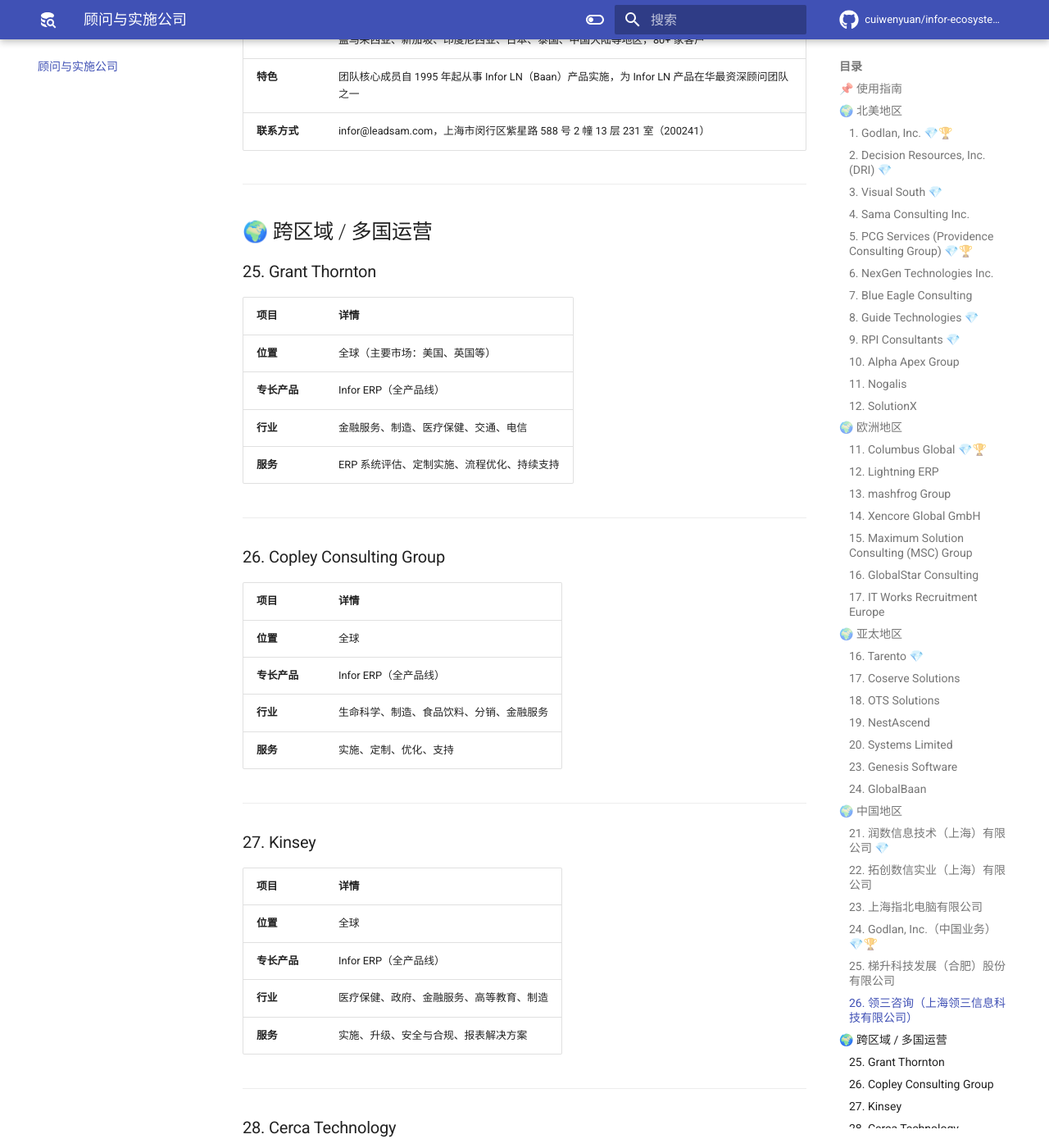
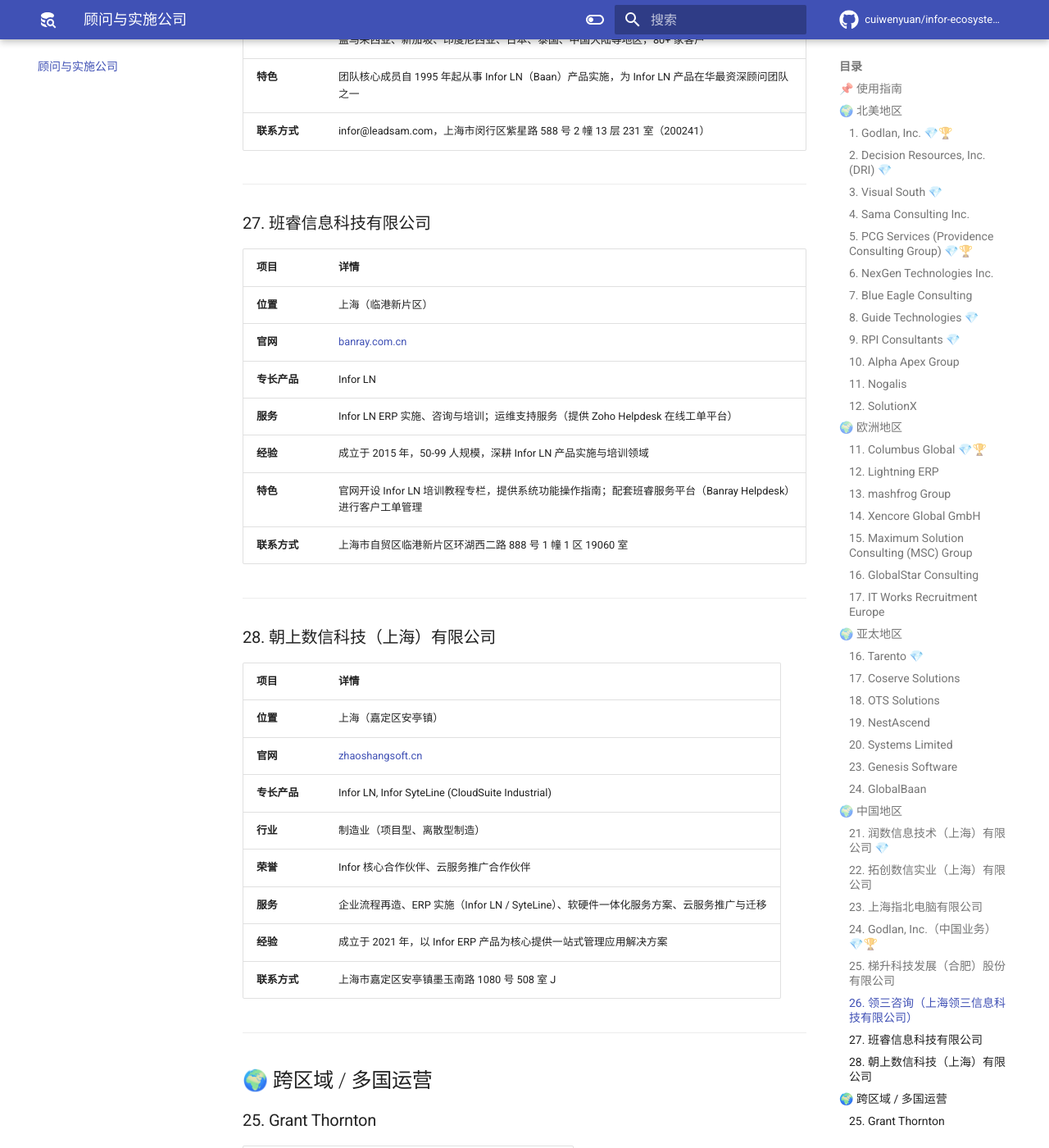
Before and after one commit to cuiwenyuan/infor-ecosystem-open-resources, an MkDocs documentation site: the page built from docs/resources/consultants.md, in a window 1280 px wide and 1400 px high, scrolled down 14655 px. Shown: the whole window at 82% size. Built offline with MkDocs 1.6.1 and Material for MkDocs 9.7.7, drawn with Linux system fonts in a browser that asks for light colours; comment, search, counter and statistics services are not loaded; some of the changed text lies outside the part shown.

Commit message:
feat: 新增班睿信息、朝上数信两家中国顾问公司

```diff
--- a/docs/resources/consultants.md
+++ b/docs/resources/consultants.md
@@ -434,6 +434,35 @@
 
 ---
 
+### 27. 班睿信息科技有限公司
+
+| 项目 | 详情 |
+|------|------|
+| **位置** | 上海（临港新片区） |
+| **官网** | [banray.com.cn](https://www.banray.com.cn) |
+| **专长产品** | Infor LN |
+| **服务** | Infor LN ERP 实施、咨询与培训；运维支持服务（提供 Zoho Helpdesk 在线工单平台） |
+| **经验** | 成立于 2015 年，50-99 人规模，深耕 Infor LN 产品实施与培训领域 |
+| **特色** | 官网开设 Infor LN 培训教程专栏，提供系统功能操作指南；配套班睿服务平台（Banray Helpdesk）进行客户工单管理 |
+| **联系方式** | 上海市自贸区临港新片区环湖西二路 888 号 1 幢 1 区 19060 室 |
+
+---
+
+### 28. 朝上数信科技（上海）有限公司
+
+| 项目 | 详情 |
+|------|------|
+| **位置** | 上海（嘉定区安亭镇） |
+| **官网** | [zhaoshangsoft.cn](http://www.zhaoshangsoft.cn) |
+| **专长产品** | Infor LN, Infor SyteLine (CloudSuite Industrial) |
+| **行业** | 制造业（项目型、离散型制造） |
+| **荣誉** | Infor 核心合作伙伴、云服务推广合作伙伴 |
+| **服务** | 企业流程再造、ERP 实施（Infor LN / SyteLine）、软硬件一体化服务方案、云服务推广与迁移 |
+| **经验** | 成立于 2021 年，以 Infor ERP 产品为核心提供一站式管理应用解决方案 |
+| **联系方式** | 上海市嘉定区安亭镇墨玉南路 1080 号 508 室 J |
+
+---
+
 ## 🌍 跨区域 / 多国运营
 
 ### 25. Grant Thornton
@@ -528,9 +557,9 @@
 
 | Infor 产品 | 顾问公司 |
 |------------|----------|
-| **Infor LN** | Sama Consulting, PCG Services, NexGenTech, Xencore Global, Tarento, Coserve Solutions, 润数信息, 拓创数信, 梯升科技, 领三咨询 |
+| **Infor LN** | Sama Consulting, PCG Services, NexGenTech, Xencore Global, Tarento, Coserve Solutions, 润数信息, 拓创数信, 梯升科技, 领三咨询, 班睿信息, 朝上数信 |
 | **Infor M3** | Columbus Global, Lightning ERP, mashfrog, Xencore Global, MSC Group, Tarento, OTS Solutions, NestAscend, Kalathas Consulting |
-| **Infor CloudSuite Industrial (SyteLine)** | Godlan, Decision Resources, Visual South, PCG Services |
+| **Infor CloudSuite Industrial (SyteLine)** | Godlan, Decision Resources, Visual South, PCG Services, 朝上数信 |
 | **Infor Lawson** | Blue Eagle Consulting, RPI Consultants |
 | **Infor WMS** | mashfrog, Cerca Technology, 润数信息 |
 | **Infor 全产品线** | Alpha Apex Group, Guide Technologies, Grant Thornton, Copley Consulting, Kinsey |
```
Also changed, not shown: other parts of docs/resources/consultants.md (+1 -1 lines), .workbuddy/memory/2026-05-07.md (+26 -0 lines), docs/index.md (+3 -2 lines).
